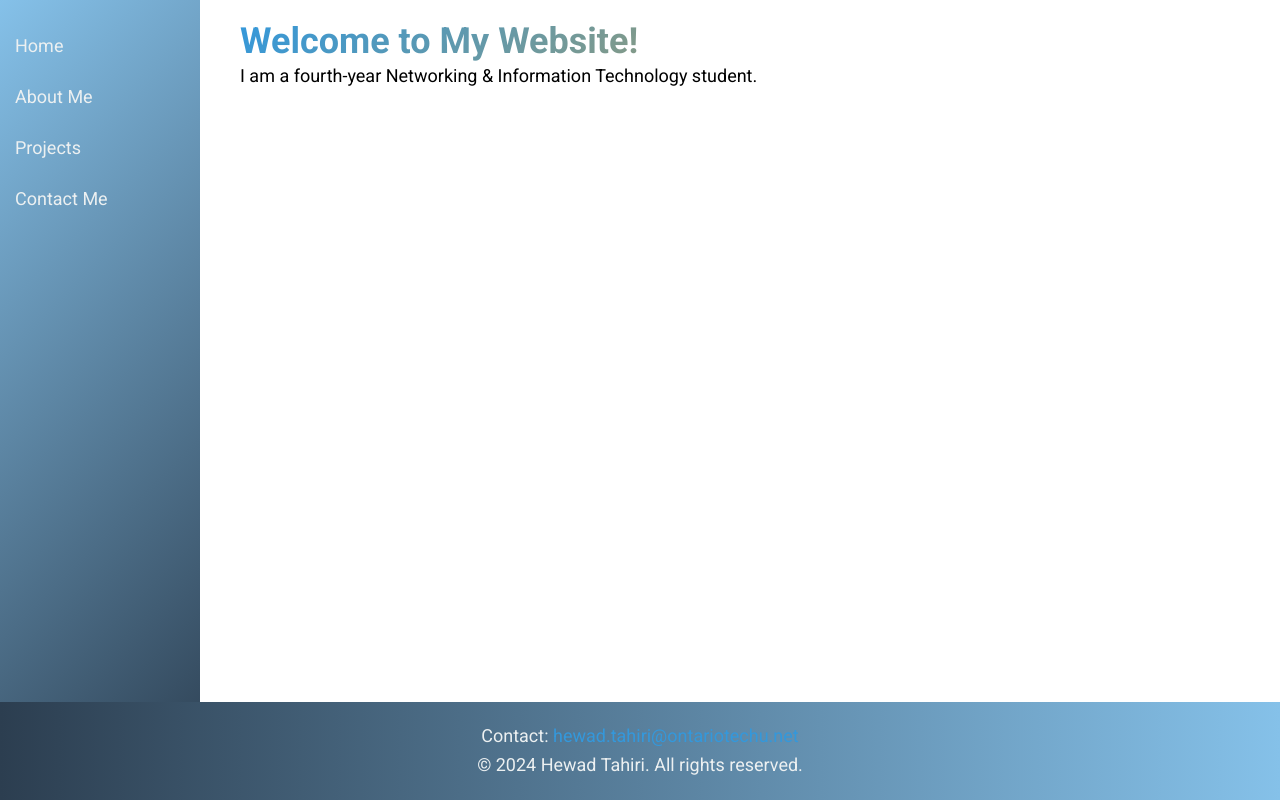
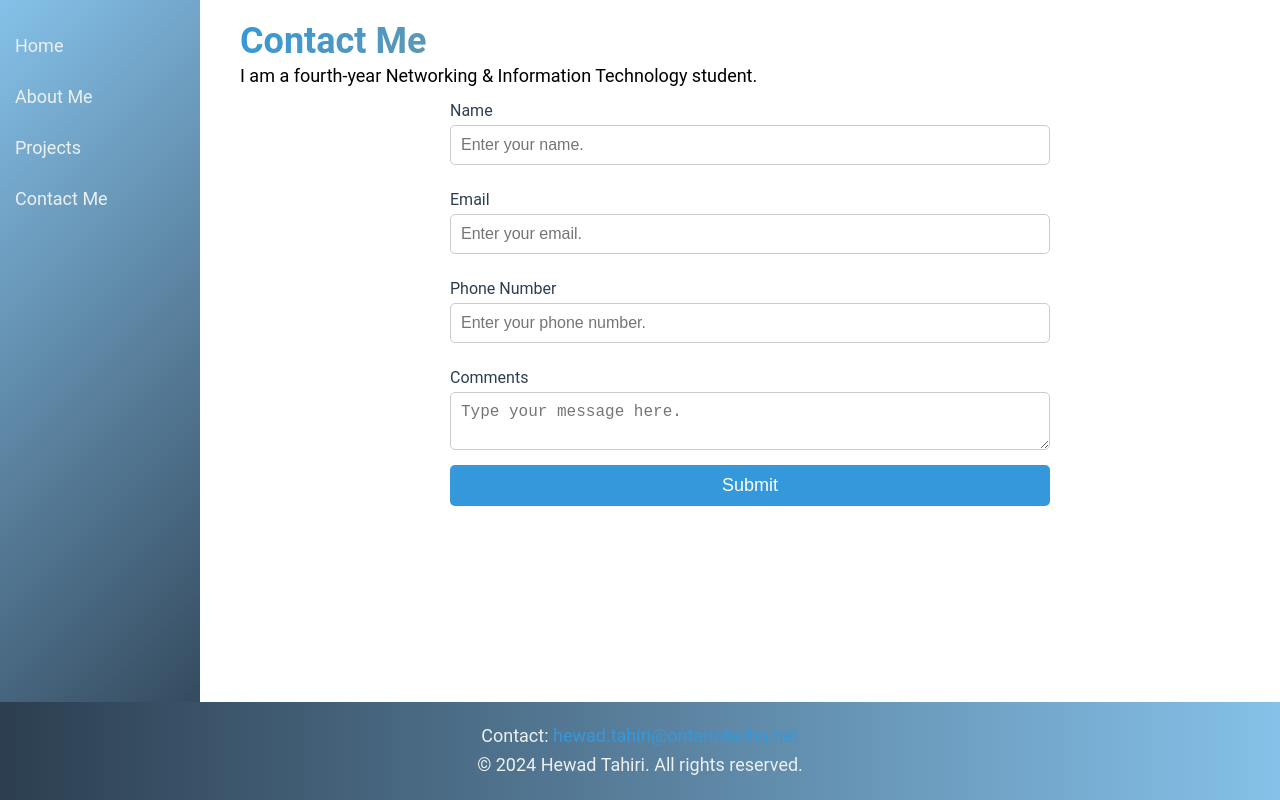
Before and after one commit to hewadtahiri/Assignment-1, a plain HTML site: page Contact Me.html in a window 1280 px wide. Drawn offline with Linux system fonts and the light colour scheme.

Commit message:
Added form for "Contact Me" page.

```diff
--- a/Contact Me.html
+++ b/Contact Me.html
@@ -3,14 +3,8 @@
 <head>
     <meta charset="UTF-8">
     <meta name="viewport" content="width=device-width, initial-scale=1.0">
-    <title>Responsive Website</title>
+    <title>Contact Me</title>
     <link rel="stylesheet" href="Stylesheet.css">
-    <link rel="stylesheet" href="Mobile.css" media="screen and (max-width: 600px)">
-    <link rel="stylesheet" href="Tablet.css" media="screen and (min-width: 601px) and (max-width: 1024px)">
-    <link rel="stylesheet" href="Laptop.css" media="screen and (min-width: 1025px)">
-    <link rel="preconnect" href="https://fonts.googleapis.com">
-    <link rel="preconnect" href="https://fonts.gstatic.com" crossorigin>
-    <link href="https://fonts.googleapis.com/css2?family=Roboto:wght@100;300;400;500;700;900&display=swap" rel="stylesheet">
 </head>
 <body>
     <header>
@@ -21,10 +15,27 @@
             <a href="Contact Me.html">Contact Me</a>
         </nav>
     </header>
+
     <main class="content">
-        <h1>Welcome to My Website!</h1>
+        <h1>Contact Me</h1>
         <p>I am a fourth-year Networking & Information Technology student.</p>
+        <form action="submit_contact.php" method="post" class="contact-form">
+            <label for="name">Name</label>
+            <input type="text" id="name" name="name" required minlength="2" maxlength="100" placeholder="Enter your name.">
+
+            <label for="email">Email</label>
+            <input type="email" id="email" name="email" required placeholder="Enter your email.">
+
+            <label for="phone">Phone Number</label>
+            <input type="tel" id="phone" name="phone" pattern="[0-9]{10}" required placeholder="Enter your phone number.">
+
+            <label for="comments">Comments</label>
+            <textarea id="comments" name="comments" required minlength="10" maxlength="500" placeholder="Type your message here."></textarea>
+
+            <button type="submit">Submit</button>
+        </form>
     </main>
+
     <footer class="footer">
         <p>Contact: <a href="mailto:hewad.tahiri@ontariotechu.net">hewad.tahiri@ontariotechu.net</a></p>
         <p>&copy; 2024 Hewad Tahiri. All rights reserved.</p>
--- a/Stylesheet.css
+++ b/Stylesheet.css
@@ -75,3 +75,42 @@ p {
 .footer a:hover {
     text-decoration: underline;
 }
+
+.contact-form {
+    display: flex;
+    flex-direction: column;
+    max-width: 600px;
+    margin: 0 auto;
+}
+
+.contact-form label {
+    margin-top: 10px;
+    font-size: 16px;
+    color: #2c3e50;
+}
+
+.contact-form input,
+.contact-form textarea {
+    padding: 10px;
+    font-size: 16px;
+    margin-top: 5px;
+    margin-bottom: 15px;
+    border: 1px solid #ccc;
+    border-radius: 5px;
+    width: 100%;
+    box-sizing: border-box;
+}
+
+.contact-form button {
+    padding: 10px 20px;
+    background-color: #3498db;
+    color: white;
+    border: none;
+    border-radius: 5px;
+    cursor: pointer;
+    font-size: 18px;
+}
+
+.contact-form button:hover {
+    background-color: #2980b9;
+}
```
Also changed, not shown: About Me.html (+1 -1 lines), Home.html (+1 -1 lines), Projects.html (+1 -1 lines).
